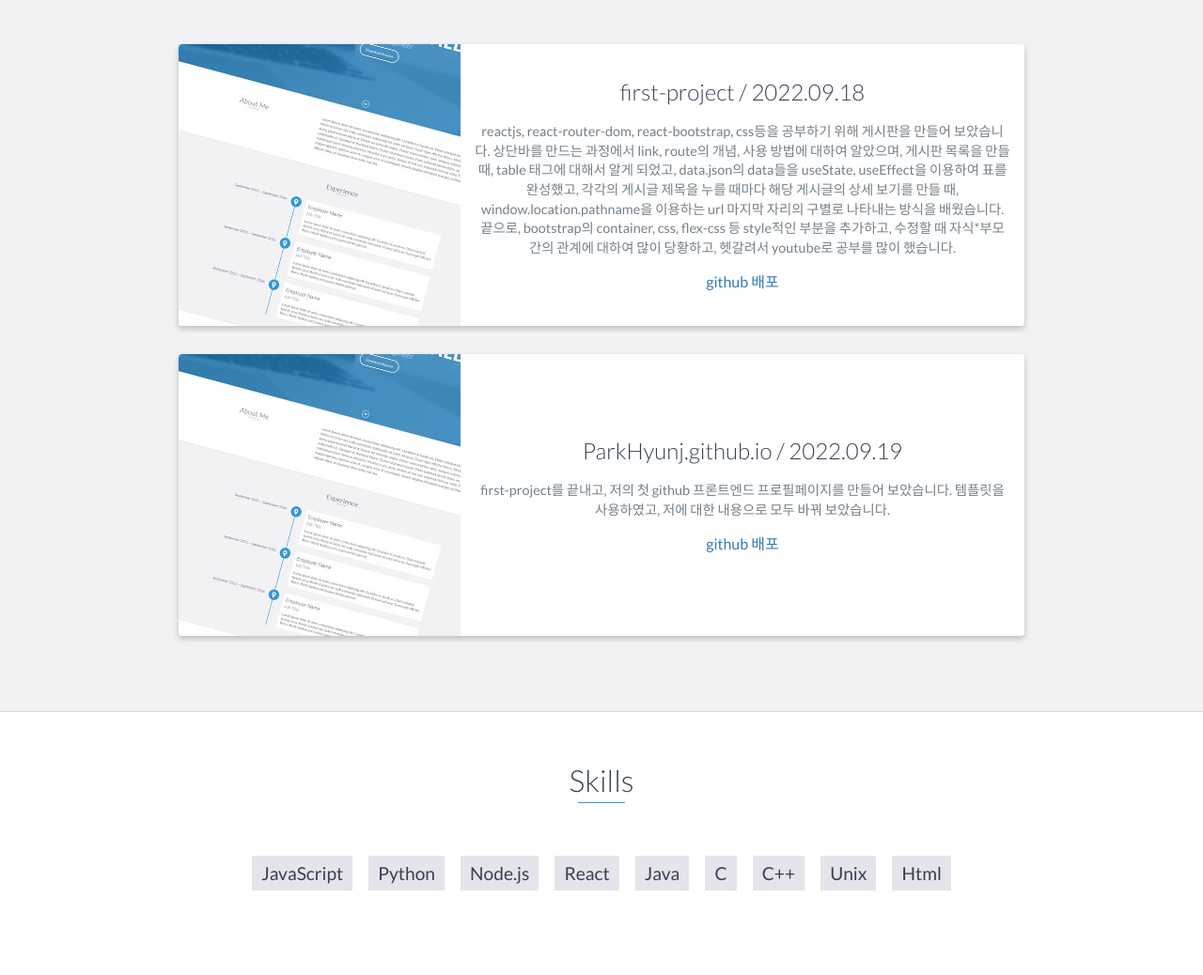
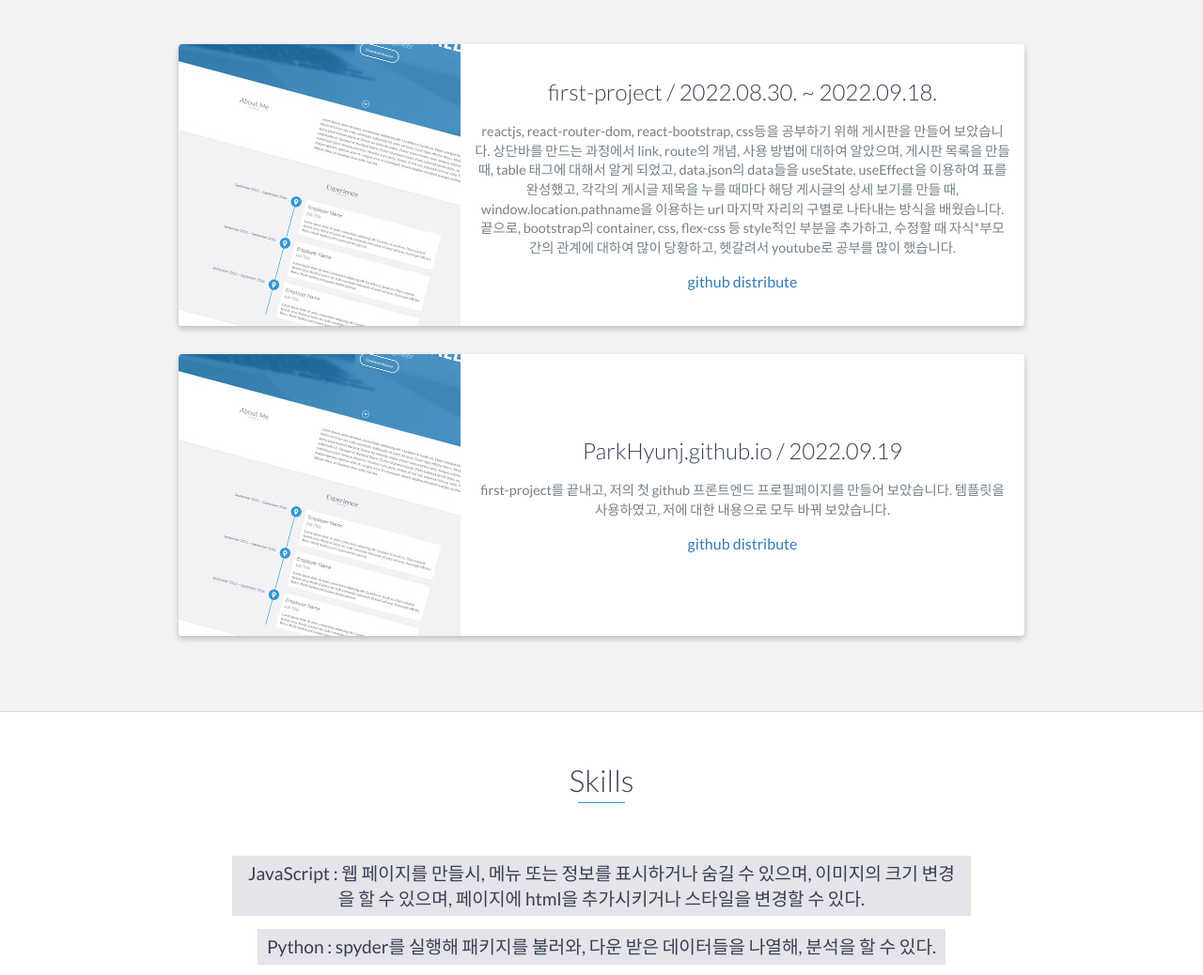
Before and after one commit to ParkHyunj/ParkHyunj.github..io, a website: page index.html in a window 1280 px wide. Shown: the part 1164-2202 px from the top of the page at 94% size. Drawn offline with nearby package versions, Linux system fonts and the light colour scheme.

Commit message:
DOCS: skills 수정

```diff
--- a/index.html
+++ b/index.html
@@ -153,12 +153,12 @@
                     </div>
                     <!-- End .project-image -->
                     <div class="project-info">
-                        <h3>first-project / 2022.09.18</h3>
+                        <h3>first-project / 2022.08.30. ~ 2022.09.18.</h3>
                         <p>
                             reactjs, react-router-dom, react-bootstrap, css등을 공부하기 위해 게시판을 만들어 보았습니다. 상단바를 만드는 과정에서 link, route의 개념, 사용 방법에 대하여 알았으며, 게시판 목록을 만들 때, table 태그에 대해서 알게 되었고, data.json의 data들을 useState, useEffect을 이용하여 표를 완성했고, 각각의 게시글 제목을 누를 때마다 해당 게시글의 상세 보기를 만들 때, window.location.pathname을 이용하는 url 마지막 자리의 구별로 나타내는 방식을 배웠습니다. 끝으로, bootstrap의 container, css, flex-css 등 style적인 부분을 추가하고, 수정할 때 자식*부모간의 관계에 대하여 많이 당황하고, 헷갈려서 youtube로 공부를 많이 했습니다.
                         </p>
                         <a href="https://github.com/ParkHyunj/first-project.git">github</a>
-                        <a href="https://ParkHyunj.github.io/first-project">배포</a>
+                        <a href="https://ParkHyunj.github.io/first-project">distribute</a>
                     </div>
                     <!-- End .project-info -->
                 </div>
@@ -175,7 +175,7 @@
                             first-project를 끝내고, 저의 첫 github 프론트엔드 프로필페이지를 만들어 보았습니다. 템플릿을 사용하였고, 저에 대한 내용으로 모두 바꿔 보았습니다.
                         </p>
                         <a href="https://github.com/ParkHyunj/ParkHyunj.github.io.git">github</a>
-                        <a href="https://ParkHyunj.github.io/ParkHyunj.github.io">배포</a>
+                        <a href="https://ParkHyunj.github.io/ParkHyunj.github.io">distribute</a>
                     </div>
                     <!-- End .project-info -->
                 </div>
@@ -188,15 +188,16 @@
     <div id="skills">
         <h2 class="heading">Skills</h2>
         <ul>
-            <li>JavaScript</li>
-            <li>Python</li>
-            <li>Node.js</li>
-            <li>React</li>
+            <li>JavaScript : 웹 페이지를 만들시, 메뉴 또는 정보를 표시하거나 숨길 수 있으며, 이미지의 크기 변경을 할 수 있으며, 페이지에 html을 추가시키거나 스타일을 변경할 수 있다. </li>
+            <li>Python : spyder를 실행해 패키지를 불러와, 다운 받은 데이터들을 나열해, 분석을 할 수 있다.</li>
+            <li>Node.js : 안내 페이지, 게시판, 회원가입 등을 구현할 수 있다.</li>
+            <li>Reactjs</li>
             <li>Java</li>
             <li>C</li>
-            <li>C++</li>
+            <li>C++ : c++로 어떤 학급의 학생들의 시험 점수 및 성적 통계 내기를 할 수 있다.</li>
             <li>Unix</li>
-            <li>Html</li>
+            <li>Html5</li>
+            <li>Linux</li>
         </ul>
     </div>
     <!-- End #skills -->
```
